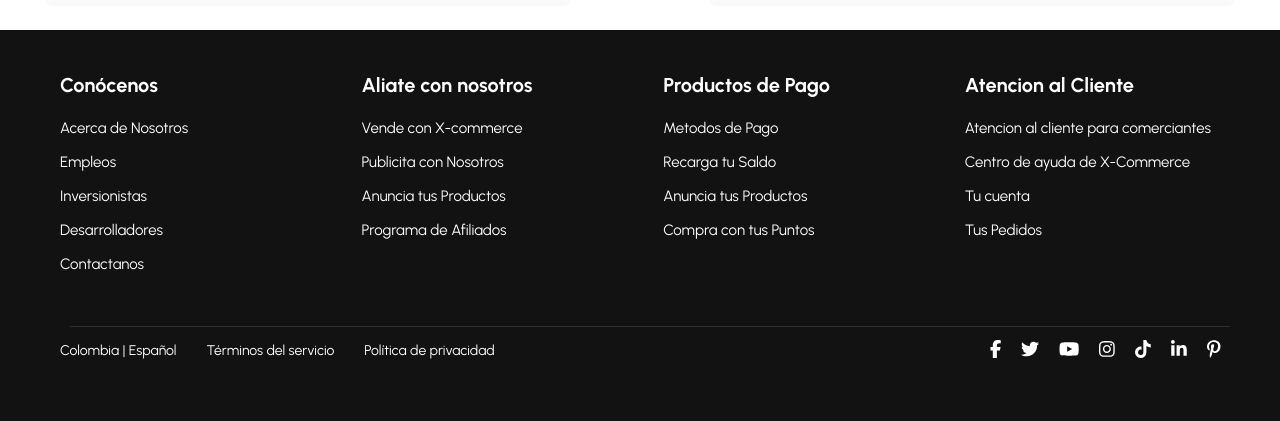
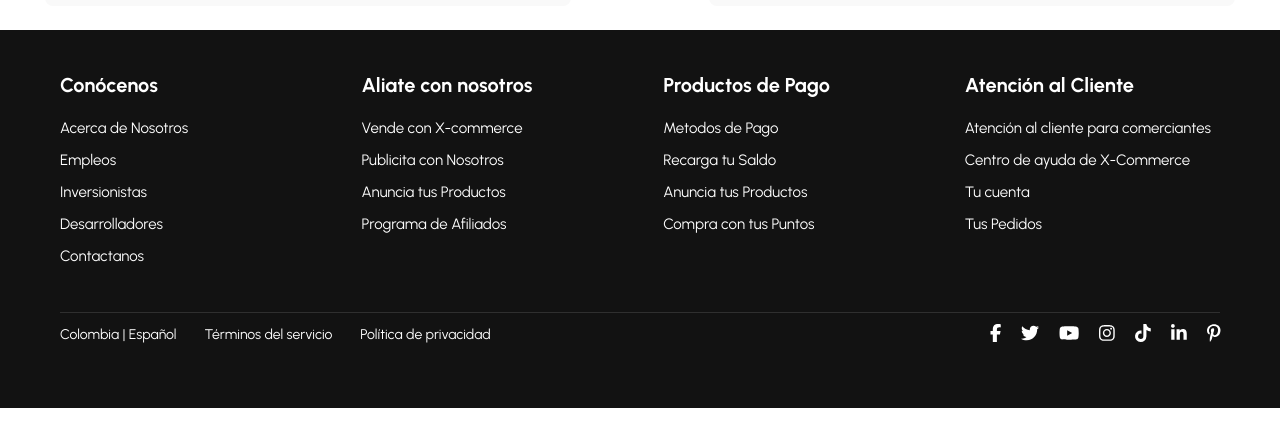
Before and after one commit to santiago123x/x-commerce-project-front, a Next.js app: page / in a window 1280 px wide. Shown: the part 2019-2440 px from the top of the page. Built offline with nearby package versions, Linux system fonts and the light colour scheme.

Commit message:
refactor: update FooterSection component to use Tailwind CSS and improve layout

```diff
--- a/src/components/footer/FooterSection.tsx
+++ b/src/components/footer/FooterSection.tsx
@@ -1,4 +1,3 @@
-import styles from './footer.module.css'
 import { FontAwesomeIcon } from '@fortawesome/react-fontawesome';
 import {
   faFacebookF,
@@ -11,75 +10,74 @@
 } from '@fortawesome/free-brands-svg-icons';
 
 
+
 const FooterSection = () => {
   return (
-    <div className={styles.footer_container}>
-      <div className={styles.footer}>
-        <div className={styles.container}>
-
-          <div className={styles.footer_row}>
-            <div className={styles.footer_links}>
-              <h4>Conócenos</h4>
-              <ul>
-                <li><a href="#">Acerca de Nosotros</a></li>
-                <li><a href="#">Empleos</a></li>
-                <li><a href="#">Inversionistas</a></li>
-                <li><a href="#">Desarrolladores</a></li>
-                <li><a href="#">Contactanos</a></li>
+    <div className="bg-[#121212] font-urbanist text-white">
+      <div className="py-10">
+        <div className="max-w-[1200px] mx-auto px-5">
+          <div className="flex flex-wrap justify-center md:justify-between">
+            {/* Conócenos */}
+            <div className="w-full text-center mb-7 md:w-[22%] md:min-w-[200px] md:text-left">
+              <h4 className="text-[20px] mb-4 font-bold">Conócenos</h4>
+              <ul className="list-none p-0 m-0">
+                <li className="mb-2"><a className="text-[15px] transition-all duration-300 hover:text-[#999] hover:pl-1" href="#">Acerca de Nosotros</a></li>
+                <li className="mb-2"><a className="text-[15px] transition-all duration-300 hover:text-[#999] hover:pl-1" href="#">Empleos</a></li>
+                <li className="mb-2"><a className="text-[15px] transition-all duration-300 hover:text-[#999] hover:pl-1" href="#">Inversionistas</a></li>
+                <li className="mb-2"><a className="text-[15px] transition-all duration-300 hover:text-[#999] hover:pl-1" href="#">Desarrolladores</a></li>
+                <li className="mb-2"><a className="text-[15px] transition-all duration-300 hover:text-[#999] hover:pl-1" href="#">Contactanos</a></li>
               </ul>
             </div>
-
-            <div className={styles.footer_links}>
-              <h4>Aliate con nosotros</h4>
-              <ul>
-                <li><a href="#">Vende con X-commerce</a></li>
-                <li><a href="#">Publicita con Nosotros</a></li>
-                <li><a href="#">Anuncia tus Productos</a></li>
-                <li><a href="#">Programa de Afiliados</a></li>
+            {/* Aliate con nosotros */}
+            <div className="w-full text-center mb-7 md:w-[22%] md:min-w-[200px] md:text-left">
+              <h4 className="text-[20px] mb-4 font-bold">Aliate con nosotros</h4>
+              <ul className="list-none p-0 m-0">
+                <li className="mb-2"><a className="text-[15px] transition-all duration-300 hover:text-[#999] hover:pl-1" href="#">Vende con X-commerce</a></li>
+                <li className="mb-2"><a className="text-[15px] transition-all duration-300 hover:text-[#999] hover:pl-1" href="#">Publicita con Nosotros</a></li>
+                <li className="mb-2"><a className="text-[15px] transition-all duration-300 hover:text-[#999] hover:pl-1" href="#">Anuncia tus Productos</a></li>
+                <li className="mb-2"><a className="text-[15px] transition-all duration-300 hover:text-[#999] hover:pl-1" href="#">Programa de Afiliados</a></li>
               </ul>
             </div>
-
-            <div className={styles.footer_links}>
-              <h4>Productos de Pago</h4>
-              <ul>
-                <li><a href="#">Metodos de Pago</a></li>
-                <li><a href="#">Recarga tu Saldo</a></li>
-                <li><a href="#">Anuncia tus Productos</a></li>
-                <li><a href="#">Compra con tus Puntos</a></li>
+            {/* Productos de Pago */}
+            <div className="w-full text-center mb-7 md:w-[22%] md:min-w-[200px] md:text-left">
+              <h4 className="text-[20px] mb-4 font-bold">Productos de Pago</h4>
+              <ul className="list-none p-0 m-0">
+                <li className="mb-2"><a className="text-[15px] transition-all duration-300 hover:text-[#999] hover:pl-1" href="#">Metodos de Pago</a></li>
+                <li className="mb-2"><a className="text-[15px] transition-all duration-300 hover:text-[#999] hover:pl-1" href="#">Recarga tu Saldo</a></li>
+                <li className="mb-2"><a className="text-[15px] transition-all duration-300 hover:text-[#999] hover:pl-1" href="#">Anuncia tus Productos</a></li>
+                <li className="mb-2"><a className="text-[15px] transition-all duration-300 hover:text-[#999] hover:pl-1" href="#">Compra con tus Puntos</a></li>
               </ul>
             </div>
-
-            <div className={styles.footer_links}>
-              <h4>Atencion al Cliente</h4>
-              <ul>
-                <li><a href="#">Atencion al cliente para comerciantes</a></li>
-                <li><a href="#">Centro de ayuda de X-Commerce</a></li>
-                <li><a href="#">Tu cuenta</a></li>
-                <li><a href="#">Tus Pedidos</a></li>
+            {/* Atención al Cliente */}
+            <div className="w-full text-center mb-7 md:w-[22%] md:min-w-[200px] md:text-left">
+              <h4 className="text-[20px] mb-4 font-bold">Atención al Cliente</h4>
+              <ul className="list-none p-0 m-0">
+                <li className="mb-2"><a className="text-[15px] transition-all duration-300 hover:text-[#999] hover:pl-1" href="#">Atención al cliente para comerciantes</a></li>
+                <li className="mb-2"><a className="text-[15px] transition-all duration-300 hover:text-[#999] hover:pl-1" href="#">Centro de ayuda de X-Commerce</a></li>
+                <li className="mb-2"><a className="text-[15px] transition-all duration-300 hover:text-[#999] hover:pl-1" href="#">Tu cuenta</a></li>
+                <li className="mb-2"><a className="text-[15px] transition-all duration-300 hover:text-[#999] hover:pl-1" href="#">Tus Pedidos</a></li>
               </ul>
             </div>
           </div>
-
-          <div className={styles.footer_line}></div>
-
-          <div className={styles.footer_bottom}>
-            <div className={styles.info_links}>
+          {/* Línea divisoria */}
+          <div className="w-full h-px bg-[#2f2f2f] my-2"></div>
+          {/* Footer Bottom */}
+          <div className="flex flex-col items-center justify-center pb-5 gap-4 md:flex-row md:justify-between md:items-center">
+            <div className="flex flex-wrap gap-7 text-[14px] text-white justify-center items-center text-center md:justify-start md:text-left">
               <span>Colombia | Español</span>
-              <span>Términos del servicio</span>
-              <span>Política de privacidad</span>
+              <a href="#" className="hover:text-[#999] transition-colors">Términos del servicio</a>
+              <a href="#" className="hover:text-[#999] transition-colors">Política de privacidad</a>
             </div>
-
-            <div className={styles.social_icons}>
-              <a href="#"><FontAwesomeIcon icon={faFacebookF} /></a>
-              <a href="#"><FontAwesomeIcon icon={faTwitter} /></a>
-              <a href="#"><FontAwesomeIcon icon={faYoutube} /></a>
-              <a href="#"><FontAwesomeIcon icon={faInstagram} /></a>
-              <a href="#"><FontAwesomeIcon icon={faTiktok} /></a>
-              <a href="#"><FontAwesomeIcon icon={faLinkedinIn} /></a>
-              <a href="#"><FontAwesomeIcon icon={faPinterestP} /></a>
+            <div className="flex gap-5 justify-center md:justify-end">
+              <a href="#" className="text-white text-[18px] transition-colors hover:text-[#999]"><FontAwesomeIcon icon={faFacebookF} /></a>
+              <a href="#" className="text-white text-[18px] transition-colors hover:text-[#999]"><FontAwesomeIcon icon={faTwitter} /></a>
+              <a href="#" className="text-white text-[18px] transition-colors hover:text-[#999]"><FontAwesomeIcon icon={faYoutube} /></a>
+              <a href="#" className="text-white text-[18px] transition-colors hover:text-[#999]"><FontAwesomeIcon icon={faInstagram} /></a>
+              <a href="#" className="text-white text-[18px] transition-colors hover:text-[#999]"><FontAwesomeIcon icon={faTiktok} /></a>
+              <a href="#" className="text-white text-[18px] transition-colors hover:text-[#999]"><FontAwesomeIcon icon={faLinkedinIn} /></a>
+              <a href="#" className="text-white text-[18px] transition-colors hover:text-[#999]"><FontAwesomeIcon icon={faPinterestP} /></a>
             </div>
           </div>
-
         </div>
       </div>
     </div>
```
